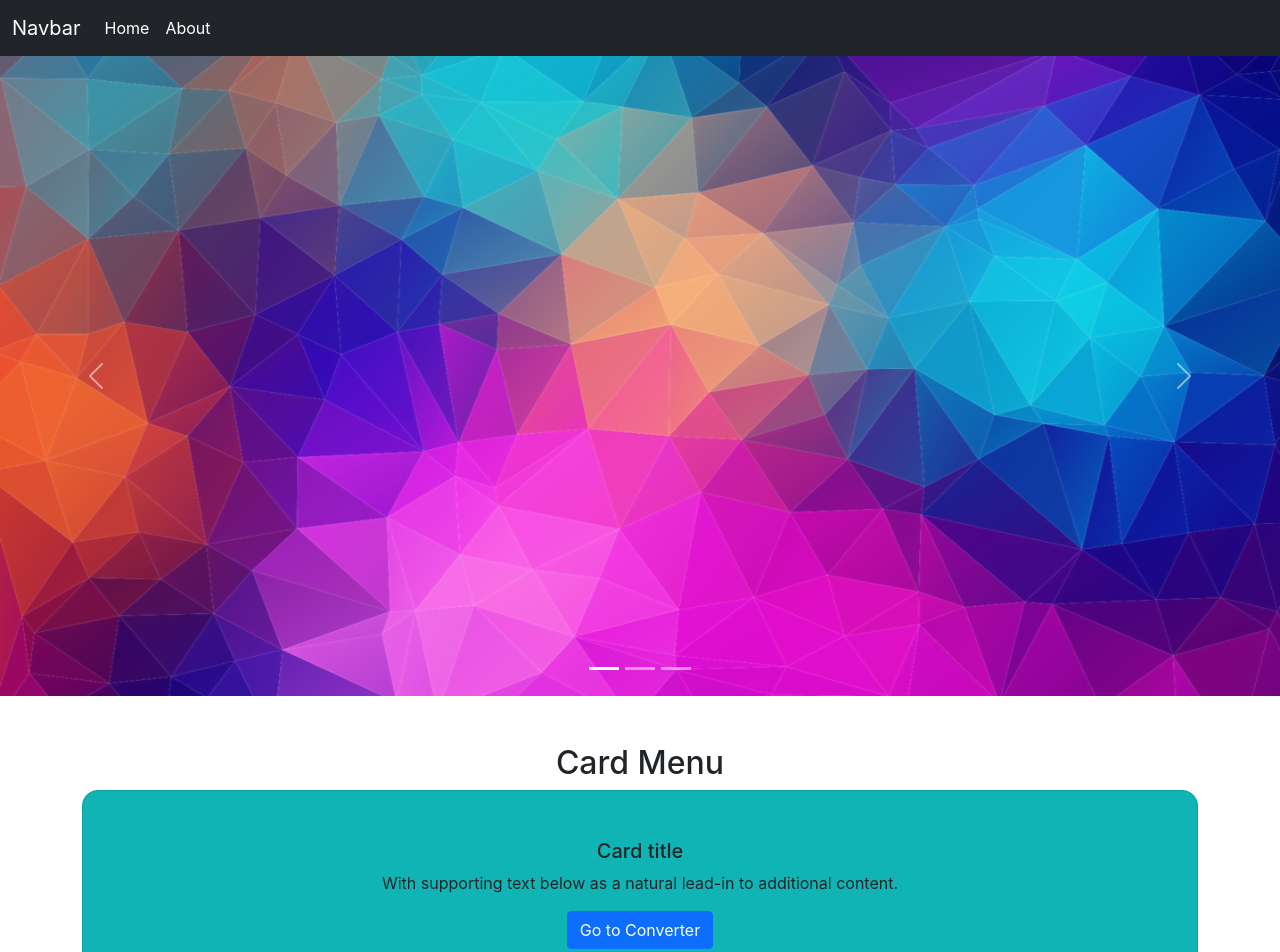
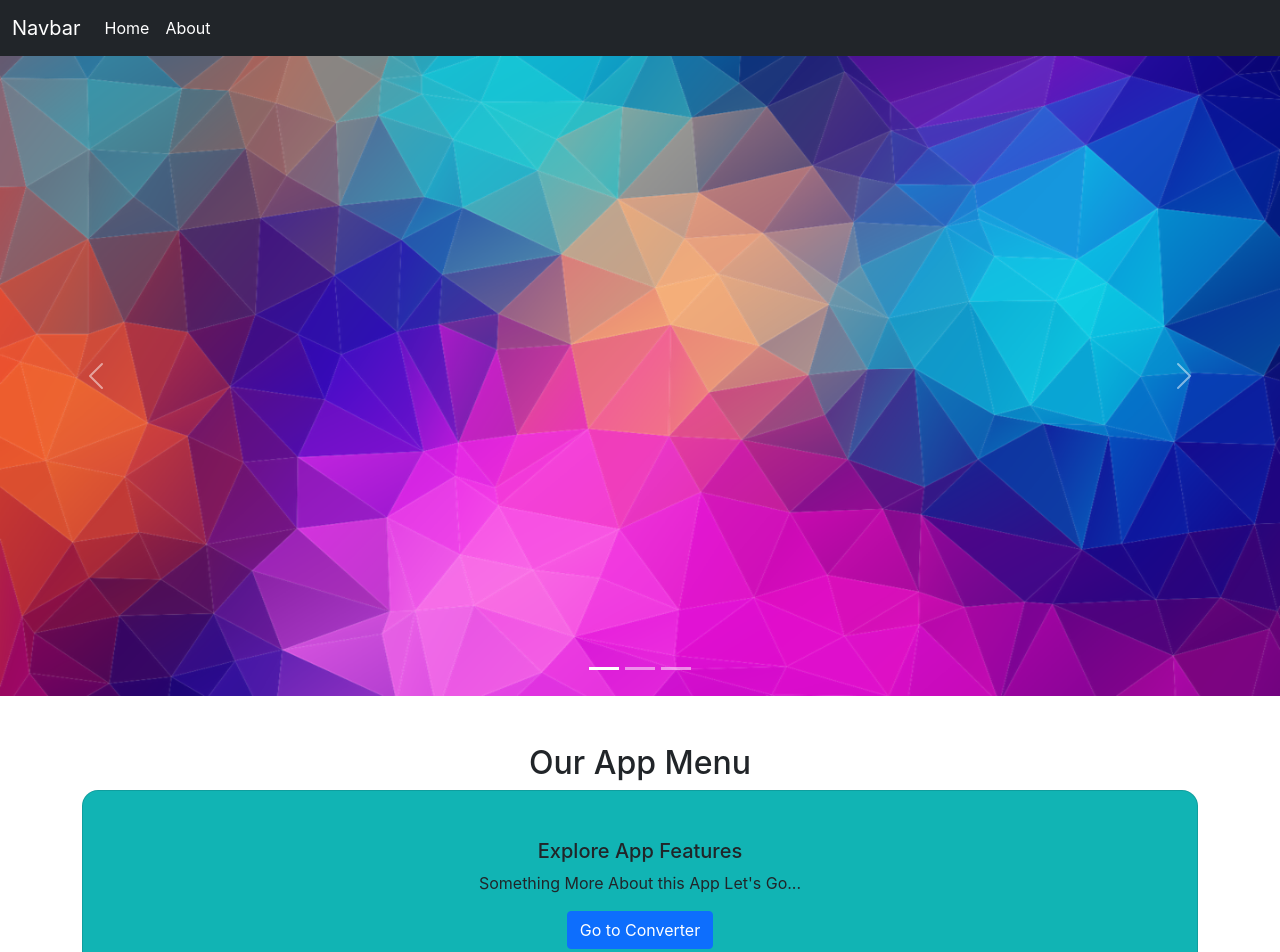
Before and after one commit to ankushbkadam/reactjs-tools, a React (Create React App) app: page / in a window 1280 px wide. Shown: the top 952 px of the page. Built offline with nearby package versions, Linux system fonts and the light colour scheme.

Commit message:
title of card is modified

```diff
--- a/src/Components/Home/Home.tsx
+++ b/src/Components/Home/Home.tsx
@@ -32,11 +32,11 @@ const Home = () => {
          </div>
 
          <section className=" container card-section mt-5">
-            <h2>Card Menu</h2>
+            <h2>Our App Menu</h2>
             <div className="card">
                <div className="card-body p-5">
-                  <h5 className="card-title">Card title</h5>
-                  <p className="card-text">With supporting text below as a natural lead-in to additional content.</p>
+                  <h5 className="card-title">Explore App Features</h5>
+                  <p className="card-text">Something More About this App Let's Go...</p>
                   <a href={ROUTES.CONVERTER} className="btn btn-primary">Go to Converter</a>
                </div>
             </div>
```
